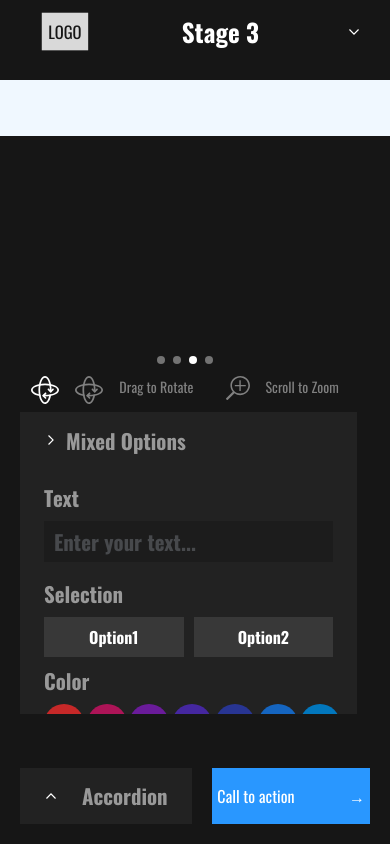
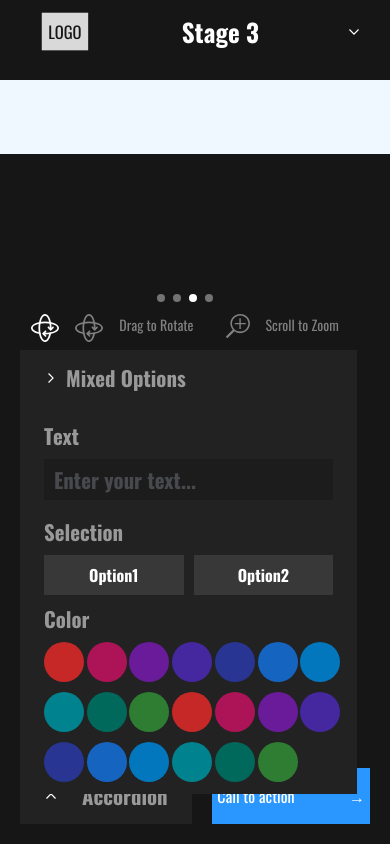
Before and after one commit to berekettussa123/color-builder, a React (Create React App) app: page /stage-three in a window 390 px wide. Built offline with nearby package versions, Linux system fonts and the light colour scheme; the HTML template or start-up script is replaced by a standard one.

Commit message:
helosssa

```diff
--- a/src/views/components/ui/MainContainer.scss
+++ b/src/views/components/ui/MainContainer.scss
@@ -35,7 +35,7 @@
   }
   .left-panel,
   .right-panel {
-    margin-top: 5rem !important;
+    // margin-top: 5rem !important;
   }
   .main-container {
     width: 100vw;
```
